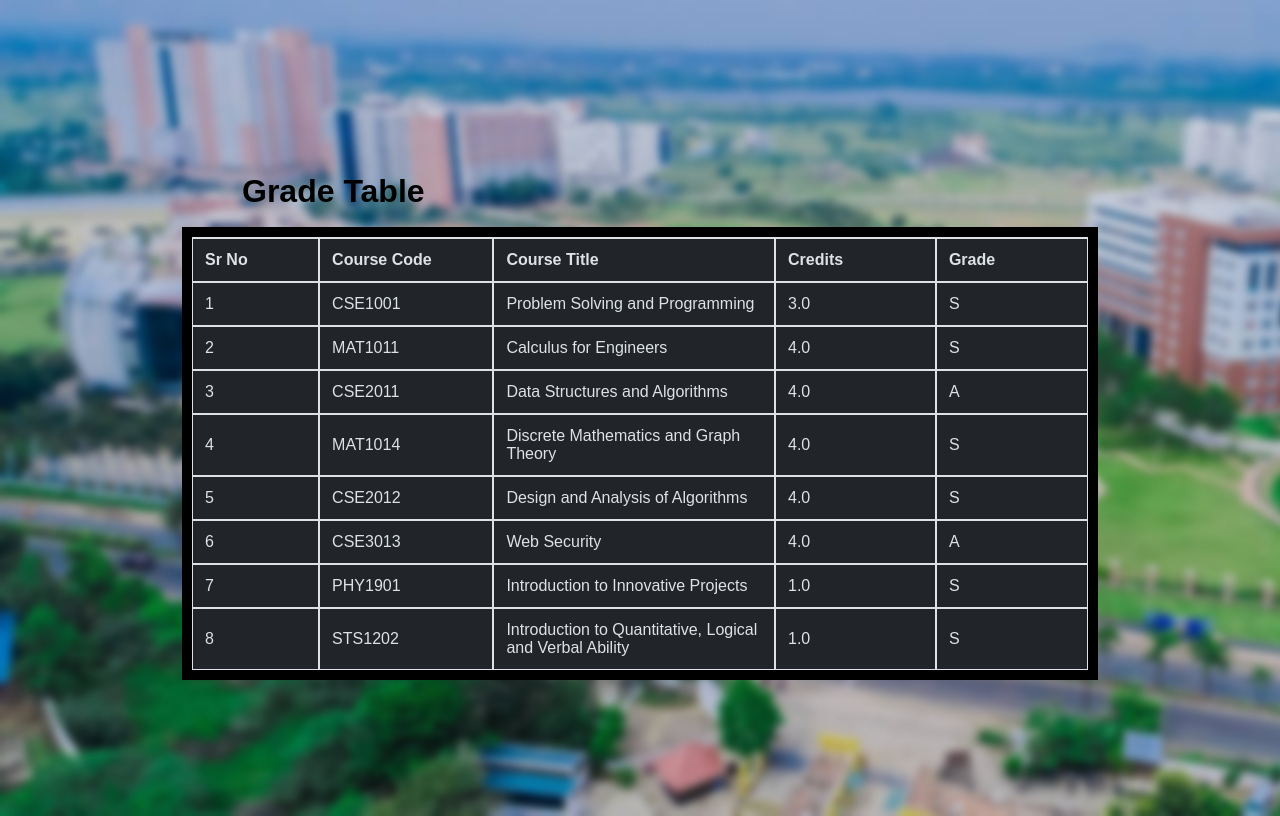
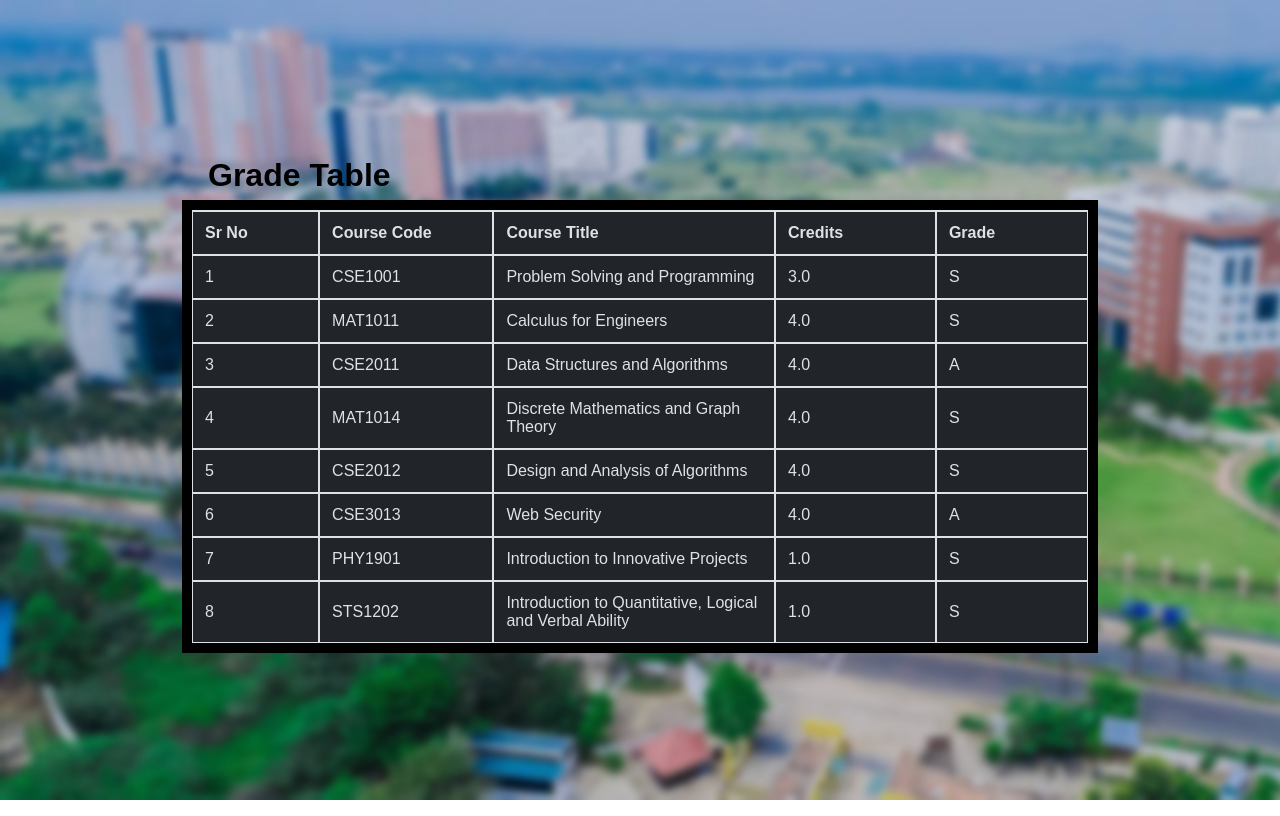
Before and after one commit to kaushik-3009/Gradesheet-IWP, a plain HTML site: page index.html in a window 1280 px wide. Drawn offline with Linux system fonts and the light colour scheme.

Commit message:
minor changes

```diff
--- a/css/master.css
+++ b/css/master.css
@@ -1,4 +1,5 @@
 body{
+  margin:0;
 font-family: sans-serif;
 background-image: url('../images/campus-banner.jpg');
 height: 100vh;
--- a/index.html
+++ b/index.html
@@ -13,7 +13,7 @@
 
   <body>
     <section>
-      <h1 style="color:black;font-size:2rem;font-family:sans-serif;margin-left: 50px;">Grade Table</h1>
+      <h1 style="color:black;font-size:2rem;font-family:sans-serif;margin:0 0 1rem 1rem;">Grade Table</h1>
 
       <div class="">
         <table cellpadding="0" cellspacing="0" border="0" class="table table-hover table-dark">
```
